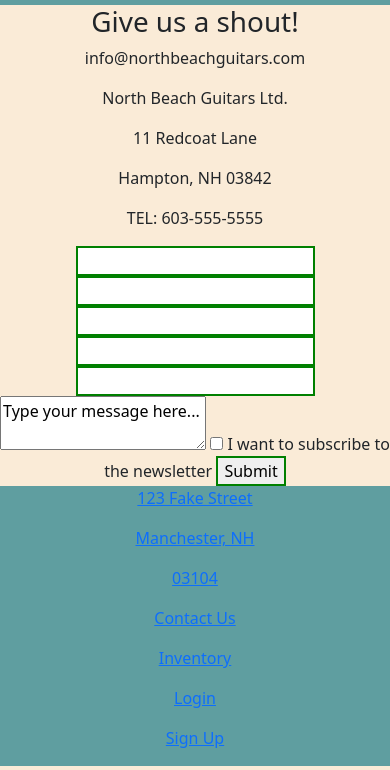
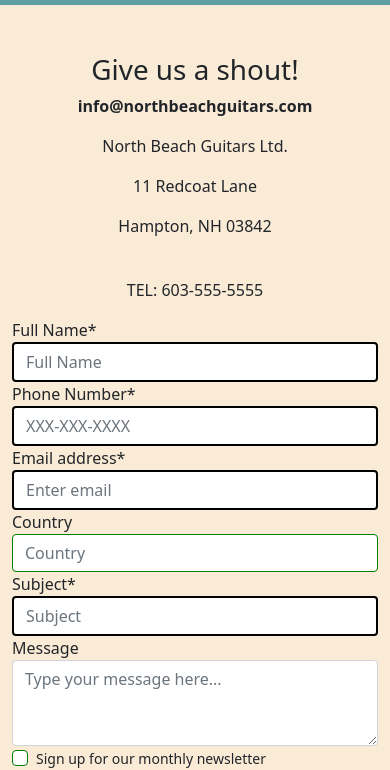
Before and after one commit to erikmartel/fse-capstone, a plain HTML site: page guitarshop_site/gs_contact.html in a window 390 px wide. Shown: the part 71-841 px from the top of the page. Drawn offline with Linux system fonts and the light colour scheme.

Commit message:
Create Contact page, contact form, and ensure responsiveness

```diff
--- a/guitarshop_site/gs_contact.html
+++ b/guitarshop_site/gs_contact.html
@@ -46,35 +46,54 @@
         </nav>
     </header>
 
-<main role="main">
+<div class="container">
 
-    <div class="row col-md-12 contactuscontainer">
-        <div class="col-md-6 text-center contactus-info">
+    <div class="row">
+        <div class="col-md-6 mt-5 text-center contactus-info">
             <h1>Give us a shout!</h1>
-            <p>info@northbeachguitars.com</p>
+            <p><b>info@northbeachguitars.com</b></p>
             <p>North Beach Guitars Ltd.</p>
             <p>11 Redcoat Lane</p>
             <p>Hampton, NH 03842</p>
-            <p>TEL: 603-555-5555</p>
+            <br>TEL: 603-555-5555</br>
         </div>
 
-        <div class="col-md-6 text-center contactus-form">
+        <div class="col-md-6 mt-3 mb-3 contact-form">
             <form>
-                <fieldset>
-
-                    <input type="text" >
-                    <input type="text" >
-                    <input type="text" ><input type="text" >
-                    <input type="text" >
-                    <textarea>Type your message here...</textarea>
-                    <input type="checkbox"> I want to subscribe to the newsletter
-                    <input type="Submit">
-                </fieldset>
+                <div class="form-group">
+                <label for="Name">Full Name*</label>
+                <input type="text" required class="form-control" id="Name" placeholder="Full Name">
+                </div>
+                <div class="form-group">
+                <label for="Phone">Phone Number*</label>
+                <input type="tel" required class="form-control" id="Phone" placeholder="XXX-XXX-XXXX">
+                </div>
+                <div class="form-group">
+                <label for="InputEmail">Email address*</label>
+                <input type="email" required class="form-control" id="InputEmail" aria-describedby="emailHelp" placeholder="Enter email">
+                </div>
+                <div class="form-group">
+                <label for="country">Country</label>
+                <input type="text" class="form-control" id="country" placeholder="Country">
+                </div>
+                <div class="form-group">
+                <label for="subject">Subject*</label>
+                <input type="text" required class="form-control" id="subject" placeholder="Subject">
+                </div>
+                <div class="form-group">
+                <label for="contact-messaege">Message</label>
+                <textarea class="form-control" required id="contact-message" placeholder="Type your message here..." rows="3"></textarea>
+                </div>
+                <div class="form-check">
+                <input type="checkbox" class="form-check-input" id="newsletterSub">
+                <label class="form-check-label" for="newsletterSub"><small>Sign up for our monthly newsletter</small></label>
+                </div>
+                <button type="submit" class="btn btn-primary">Submit</button>
             </form>
         </div>
     </div>
 
-
+</div>
 
 </main>
 
```
Also changed, not shown: guitarshop_site/gs_login.html (+1 -1 lines).
